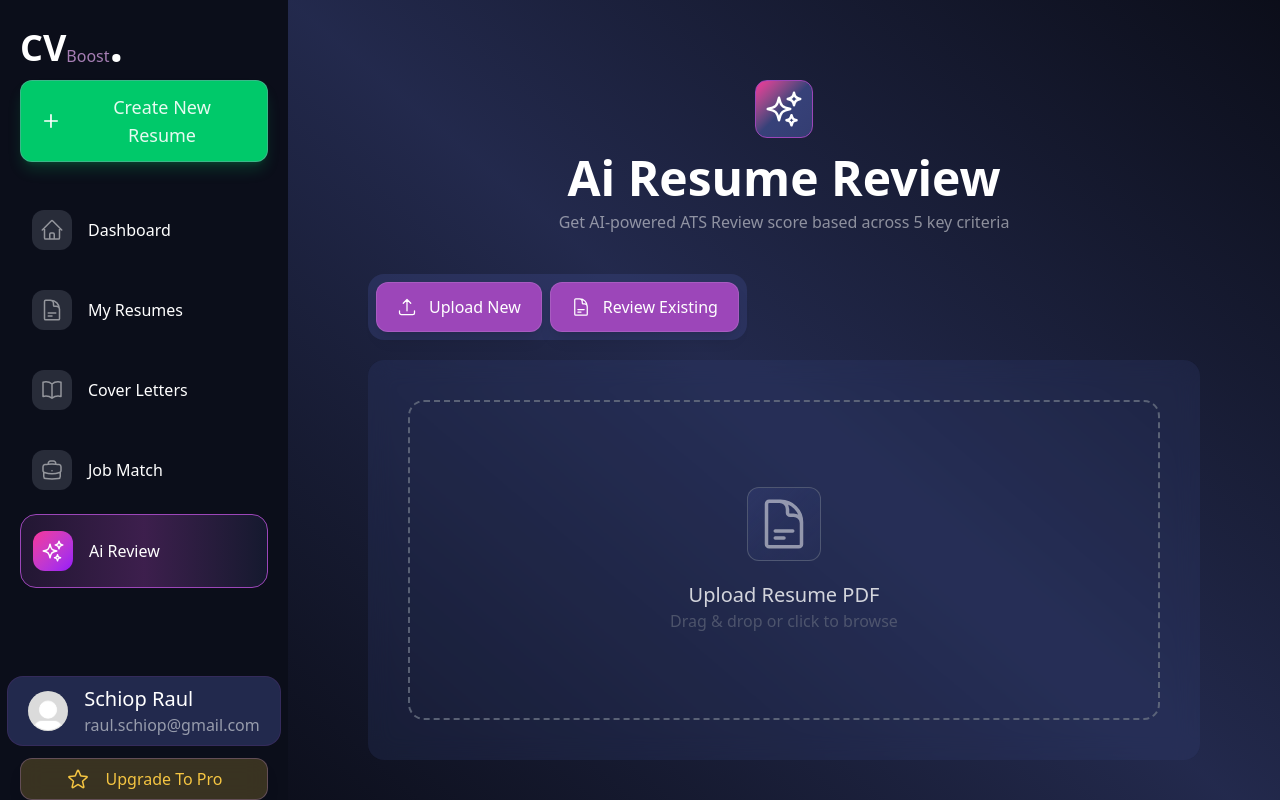
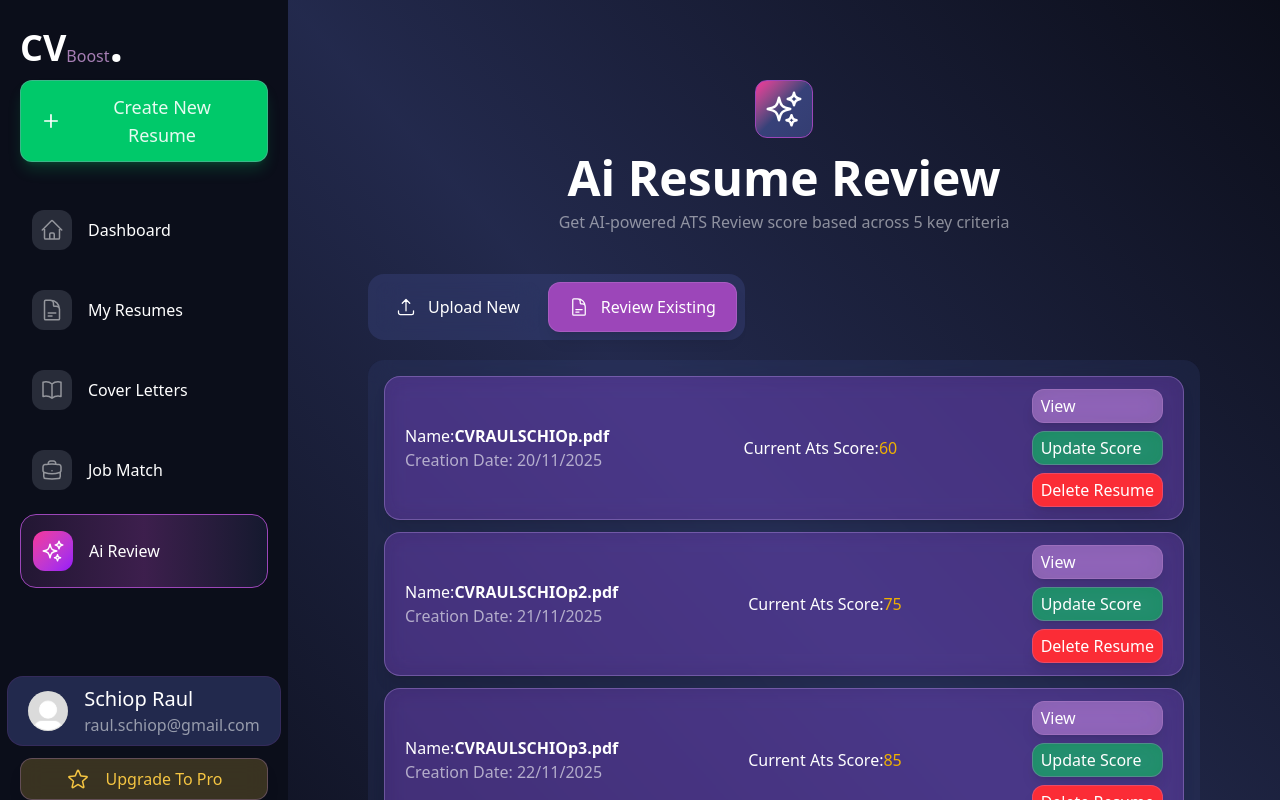
Before and after one commit to RaulSchiop/CVBoost, a Next.js app in the folder frontend/: page /tools/aiReview in a window 1280 px wide. Both pictures are taken after a click on the button "Review Existing". Shown: the top 800 px of the page. Built offline with nearby package versions, Linux system fonts and the light colour scheme.

Commit message:
toggle and input

```diff
--- /dev/null
+++ b/frontend/src/Components/Buttons/UnSelectedButton.tsx
@@ -0,0 +1,34 @@
+"use client";
+import { motion } from "motion/react";
+
+type Props = {
+   children: React.ReactNode;
+   onClick?: () => void;
+   type?: "submit" | "button";
+};
+
+export default function UnSelectetButton({ children, onClick, type }: Props) {
+   return (
+      <motion.button
+         type={type}
+         onClick={onClick}
+         initial={{ opacity: 0, y: -200 }}
+         animate={{ opacity: 1, y: 0 }}
+         transition={{ type: "spring", duration: 0.5 }}
+         whileHover={{
+            scale: 1.05,
+
+            transition: { type: "spring", duration: 0.4 },
+         }}
+         whileTap={{
+            scale: 0.9,
+
+            transition: { type: "spring", duration: 0.4 },
+         }}
+         className="text-white flex items-center justify-between px-5 py-3 gap-3
+                   backdrop-blur-md bg-ter  rounded-xl active:bg-gray-500/40"
+      >
+         {children}
+      </motion.button>
+   );
+}
--- /dev/null
+++ b/frontend/src/Components/aiResumeComponents/PdfInput.tsx
@@ -0,0 +1,171 @@
+"use client";
+
+import { PDFInputPropsType } from "@/types/aiReviewType";
+import MainCard from "../Cards/MainCard";
+import SmallBtn from "../Buttons/SmallMainBtn";
+import { motion } from "motion/react";
+import { useState } from "react";
+
+export default function PDFInput({ toggle, resumes }: PDFInputPropsType) {
+   const [file, setFile] = useState<File>();
+   const [dragActive, setDragActive] = useState(false);
+   const atsScore = 60;
+   // Sample resume data - replace with actual data from props or API
+   const resumesList = [
+      {
+         id: 1,
+         name: "CVRAULSCHIOp.pdf",
+         createdDate: "20/11/2025",
+         atsScore: 60,
+      },
+      {
+         id: 2,
+         name: "CVRAULSCHIOp2.pdf",
+         createdDate: "21/11/2025",
+         atsScore: 75,
+      },
+      {
+         id: 3,
+         name: "CVRAULSCHIOp3.pdf",
+         createdDate: "22/11/2025",
+         atsScore: 85,
+      },
+      {
+         id: 4,
+         name: "CVRAULSCHIOp4.pdf",
+         createdDate: "23/11/2025",
+         atsScore: 45,
+      },
+   ];
+
+   const handleInputChange = (e: React.ChangeEvent<HTMLInputElement>) => {
+      const files = e.target.files;
+      if (!files || files.length === 0) return;
+      setFile(files[0]);
+      e.currentTarget.value = "";
+   };
+
+   const handleDrag = (e: React.DragEvent) => {
+      e.preventDefault();
+      e.stopPropagation();
+   };
+
+   const handleDrop = (e: React.DragEvent) => {
+      e.preventDefault();
+      e.stopPropagation();
+   };
+   return (
+      <div className="bg-contrast-500/20 rounded-2xl mt-5  backdrop-blur-md ">
+         {toggle === false ? (
+            <div className="p-10 w-full h-[400px]">
+               <label
+                  htmlFor="files"
+                  className="w-full h-full cursor-pointer  "
+               >
+                  <div className="rounded-2xl border-2 border-dashed border-gray-500/80 w-full h-full p-5 flex flex-col items-center justify-center gap-2">
+                     <div className="p-2 rounded-xl bg-gradient-to-br from-contrast-500/40 via-contrast-500/20 to-contrast-500/10 border border-gray-500/60">
+                        {/* document writen */}
+                        <svg
+                           xmlns="http://www.w3.org/2000/svg"
+                           fill="none"
+                           viewBox="0 0 24 24"
+                           strokeWidth={1.5}
+                           stroke="currentColor"
+                           className="size-14 text-white/50"
+                        >
+                           <path
+                              strokeLinecap="round"
+                              strokeLinejoin="round"
+                              d="M19.5 14.25v-2.625a3.375 3.375 0 0 0-3.375-3.375h-1.5A1.125 1.125 0 0 1 13.5 7.125v-1.5a3.375 3.375 0 0 0-3.375-3.375H8.25m0 12.75h7.5m-7.5 3H12M10.5 2.25H5.625c-.621 0-1.125.504-1.125 1.125v17.25c0 .621.504 1.125 1.125 1.125h12.75c.621 0 1.125-.504 1.125-1.125V11.25a9 9 0 0 0-9-9Z"
+                           />
+                        </svg>
+                     </div>
+                     {file ? (
+                        <h1 className="text-xl text-white/80 ">
+                           File Name :{" "}
+                           <a className="font-bold text-accent-700">
+                              {file.name}
+                           </a>
+                        </h1>
+                     ) : (
+                        <h1 className="text-xl text-white/80">
+                           Upload Resume PDF
+                        </h1>
+                     )}
+
+                     <p className="text-gray-500/60">
+                        Drag & drop or click to browse
+                     </p>
+
+                     <input
+                        id="files"
+                        className="hidden"
+                        type="file"
+                        accept="application/pdf"
+                        onChange={handleInputChange}
+                     />
+                  </div>
+               </label>
+            </div>
+         ) : (
+            <div className=" w-full h-full flex items-start justify-center">
+               {resumes === false ? (
+                  <ul className="p-4 overflow-y-auto lg:overflow-y- w-full h-full ">
+                     {resumesList.map((resume, index) => (
+                        <motion.li
+                           key={resume.id}
+                           className="mb-3"
+                           initial={{ opacity: 0 }}
+                           animate={{ opacity: 1 }}
+                           exit={{ opacity: 0 }}
+                           transition={{
+                              type: "spring",
+                              duration: 1.5,
+                              delay: index * 0.1,
+                           }}
+                        >
+                           <MainCard ClassName="w-full flex items-center  justify-between flex-col gap-3 lg:flex-row">
+                              <div className="">
+                                 <p>
+                                    Name:
+                                    <a className="font-bold">{resume.name}</a>
+                                 </p>
+                                 <p className="text-white/60">
+                                    Creation Date: {resume.createdDate}
+                                 </p>
+                              </div>
+                              <p>
+                                 Current Ats Score:
+                                 <a
+                                    className={`text-bold ${
+                                       resume.atsScore <= 50
+                                          ? "text-red-500 border-red-500"
+                                          : resume.atsScore <= 85
+                                          ? " text-yellow-500 border-yellow-500"
+                                          : " text-green-500 border-green-500"
+                                    }`}
+                                 >
+                                    {resume.atsScore}
+                                 </a>
+                              </p>
+                              <div className="flex gap-2 lg:flex-col ">
+                                 <SmallBtn>View</SmallBtn>
+                                 <SmallBtn color="bg-green-500/60">
+                                    Update Score
+                                 </SmallBtn>
+                                 <SmallBtn color="bg-red-500">
+                                    Delete Resume
+                                 </SmallBtn>
+                              </div>
+                           </MainCard>
+                        </motion.li>
+                     ))}
+                  </ul>
+               ) : (
+                  <p>No Resumes</p>
+               )}
+            </div>
+         )}
+      </div>
+   );
+}
--- a/frontend/src/app/tools/aiReview/page.tsx
+++ b/frontend/src/app/tools/aiReview/page.tsx
@@ -1,8 +1,16 @@
+"use client";
 import MainBtn from "@/Components/Buttons/MainBtn";
+import UnSelectetButton from "@/Components/Buttons/UnSelectedButton";
+import PDFInput from "@/Components/aiResumeComponents/PdfInput";
+import { useState } from "react";
 
 export default function AiReview() {
+   //false = upload mode
+   //true = existent mode
+   const [toggleUpload, setTogleUpload] = useState(false);
+
    return (
-      <div className="min-h-screen bg-gradient-to-bl from-contrast-500/20 via-contrast-500/60 to-contrast-500/20 p-20">
+      <div className="min-h-full bg-gradient-to-bl from-contrast-500/20 via-contrast-500/60 to-contrast-500/20 p-5 lg:p-20">
          <div className="flex flex-col items-center w-full mb-10">
             <div className="bg-gradient-to-br from-pink-500 via-contrast-500/90 to-contrast-500/80 p-2 rounded-xl border border-accent-500">
                {/* AI resume icon */}
@@ -31,6 +39,7 @@ export default function AiReview() {
                </p>
             </div>
          </div>
+         {toggleUpload === false ? (
             <div className="flex bg-contrast-500/40 p-2 w-fit rounded-2xl gap-2">
                <MainBtn>
                   {/* uload icon */}
@@ -50,6 +59,45 @@ export default function AiReview() {
                   </svg>
                   <p>Upload New</p>
                </MainBtn>
+               <UnSelectetButton onClick={() => setTogleUpload(true)}>
+                  {/* document writen */}
+                  <svg
+                     xmlns="http://www.w3.org/2000/svg"
+                     fill="none"
+                     viewBox="0 0 24 24"
+                     strokeWidth={1.5}
+                     stroke="currentColor"
+                     className="size-5"
+                  >
+                     <path
+                        strokeLinecap="round"
+                        strokeLinejoin="round"
+                        d="M19.5 14.25v-2.625a3.375 3.375 0 0 0-3.375-3.375h-1.5A1.125 1.125 0 0 1 13.5 7.125v-1.5a3.375 3.375 0 0 0-3.375-3.375H8.25m0 12.75h7.5m-7.5 3H12M10.5 2.25H5.625c-.621 0-1.125.504-1.125 1.125v17.25c0 .621.504 1.125 1.125 1.125h12.75c.621 0 1.125-.504 1.125-1.125V11.25a9 9 0 0 0-9-9Z"
+                     />
+                  </svg>
+                  <p>Review Existing</p>
+               </UnSelectetButton>
+            </div>
+         ) : (
+            <div className="flex bg-contrast-500/40 p-2 w-fit rounded-2xl gap-2">
+               <UnSelectetButton onClick={() => setTogleUpload(false)}>
+                  {/* uload icon */}
+                  <svg
+                     xmlns="http://www.w3.org/2000/svg"
+                     fill="none"
+                     viewBox="0 0 24 24"
+                     strokeWidth={1.5}
+                     stroke="currentColor"
+                     className="size-5"
+                  >
+                     <path
+                        strokeLinecap="round"
+                        strokeLinejoin="round"
+                        d="M3 16.5v2.25A2.25 2.25 0 0 0 5.25 21h13.5A2.25 2.25 0 0 0 21 18.75V16.5m-13.5-9L12 3m0 0 4.5 4.5M12 3v13.5"
+                     />
+                  </svg>
+                  <p>Upload New</p>
+               </UnSelectetButton>
                <MainBtn>
                   {/* document writen */}
                   <svg
@@ -69,37 +117,8 @@ export default function AiReview() {
                   <p>Review Existing</p>
                </MainBtn>
             </div>
-         <div className="bg-contrast-500/20 rounded-2xl mt-5 h-[400px] backdrop-blur-md ">
-            <div className="p-10 w-full h-full">
-               <div className="rounded-2xl border-2 border-dashed   border-gray-500/80 w-full h-full p-5 flex flex-col items-center justify-center">
-                  <div className=" p-2 rounded-xl bg-gradient-to-br from-contrast-500/40 via-contrast-500/20 to-contrast-500/10 border border-gray-500/60 mb-5">
-                     {/* document writen */}
-                     <svg
-                        xmlns="http://www.w3.org/2000/svg"
-                        fill="none"
-                        viewBox="0 0 24 24"
-                        strokeWidth={1.5}
-                        stroke="currentColor"
-                        className="size-14 text-white/50"
-                     >
-                        <path
-                           strokeLinecap="round"
-                           strokeLinejoin="round"
-                           d="M19.5 14.25v-2.625a3.375 3.375 0 0 0-3.375-3.375h-1.5A1.125 1.125 0 0 1 13.5 7.125v-1.5a3.375 3.375 0 0 0-3.375-3.375H8.25m0 12.75h7.5m-7.5 3H12M10.5 2.25H5.625c-.621 0-1.125.504-1.125 1.125v17.25c0 .621.504 1.125 1.125 1.125h12.75c.621 0 1.125-.504 1.125-1.125V11.25a9 9 0 0 0-9-9Z"
-                        />
-                     </svg>
-                  </div>
-                  <div className="flex items-center justify-center flex-col">
-                     <h1 className="text-xl text-white/80">
-                        Upload Resume PDF
-                     </h1>
-                     <p className="text-gray-500/60">
-                        Drag & drop or click to browse
-                     </p>
-                  </div>
-               </div>
-            </div>
-         </div>
+         )}
+         <PDFInput toggle={toggleUpload} resumes={false}></PDFInput>
       </div>
    );
 }
--- /dev/null
+++ b/frontend/src/types/aiReviewType.ts
@@ -0,0 +1,4 @@
+export interface PDFInputPropsType {
+   toggle: boolean;
+   resumes: boolean; //to be changed when i build the db
+}
```
Lines whose indentation alone changed are shown as unchanged.
